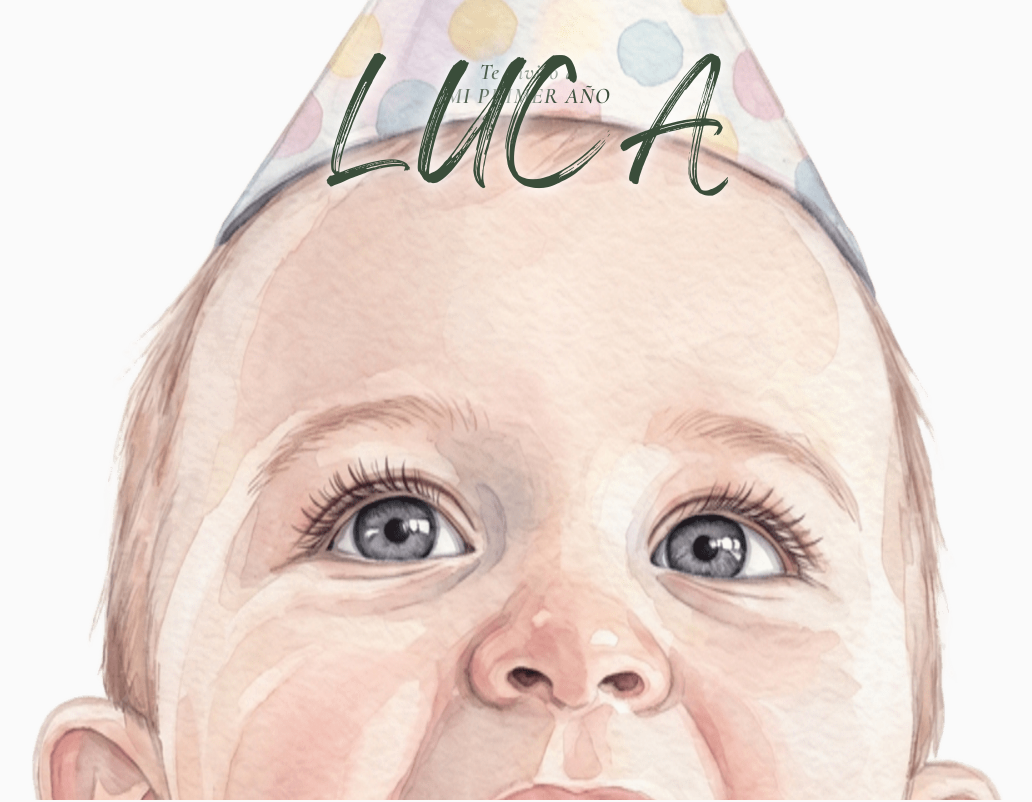
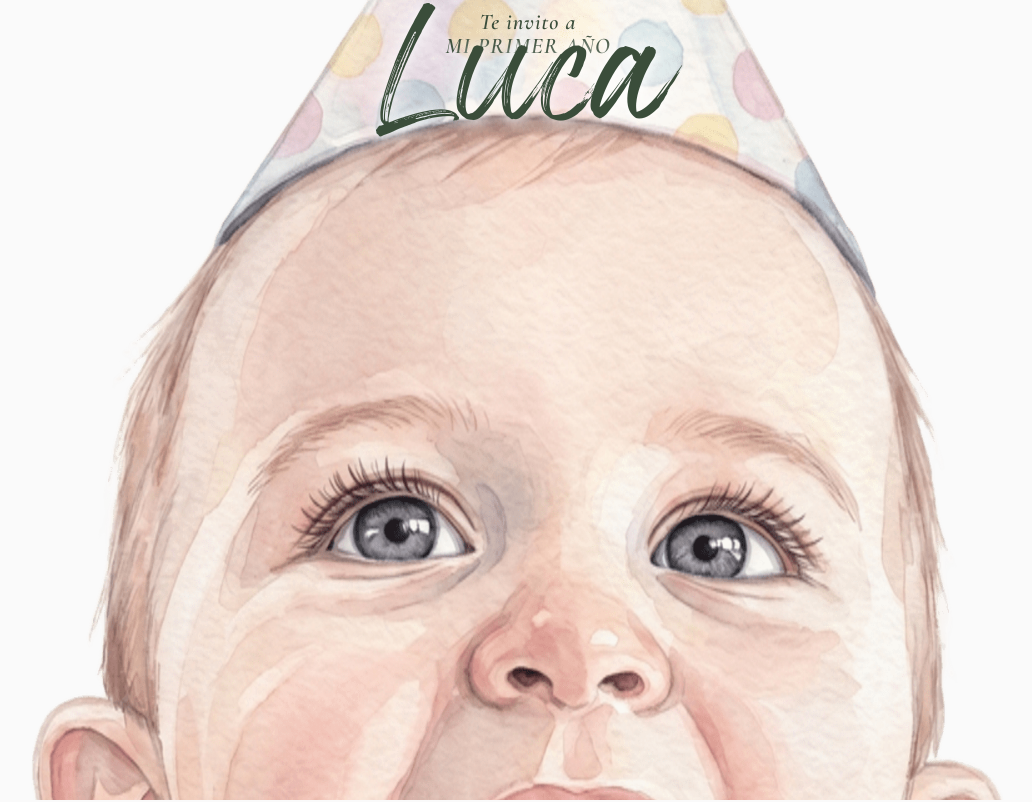
Before and after one commit to WalArg/invitacion_cumple, a React (Vite) app: page / in a window 1280 px wide. Shown: the top 802 px of the page, without its empty margins (112-1144 px from the left). Built offline with nearby package versions, Linux system fonts and the light colour scheme.

Commit message:
Change LUCA to Luca and push text block higher in Screen 1

```diff
--- a/src/App.jsx
+++ b/src/App.jsx
@@ -208,7 +208,7 @@ function App() {
         <div className="hero-typography-container">
           <p className="subtitle-primer-ano">Te invito a</p>
           <p className="subtitle-primer-ano">MI PRIMER AÑO</p>
-          <h1 className="luca-title">LUCA</h1>
+          <h1 className="luca-title">Luca</h1>
         </div>
       </div>
 
--- a/src/index.css
+++ b/src/index.css
@@ -101,7 +101,7 @@ body {
   display: flex;
   flex-direction: column;
   align-items: center;
-  margin-top: 20px;
+  margin-top: -30px; /* Pulls the text block higher up */
 }
 
 /* "Luca" - Original Wonderful Branding Calligraphy font */
```
